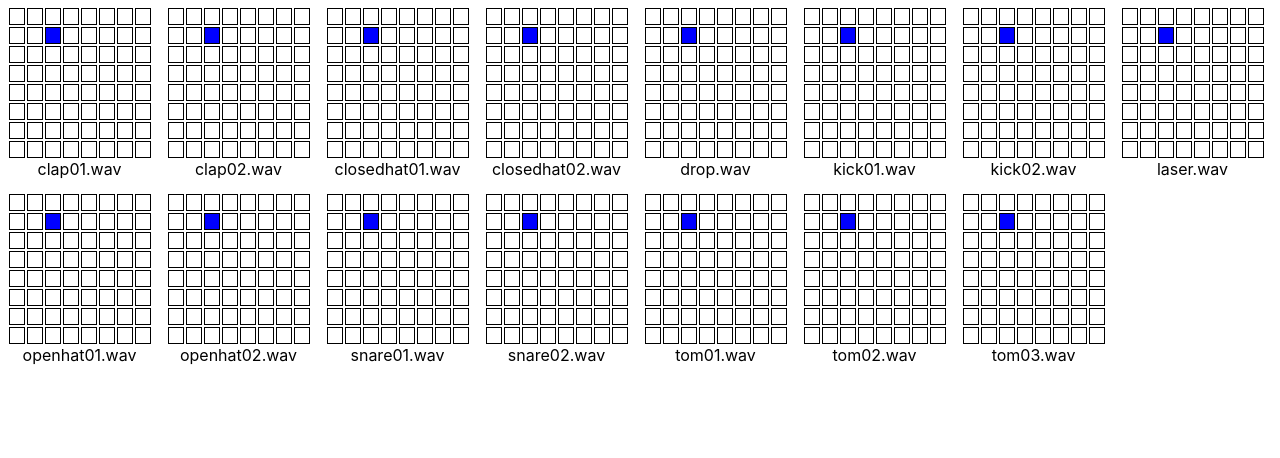
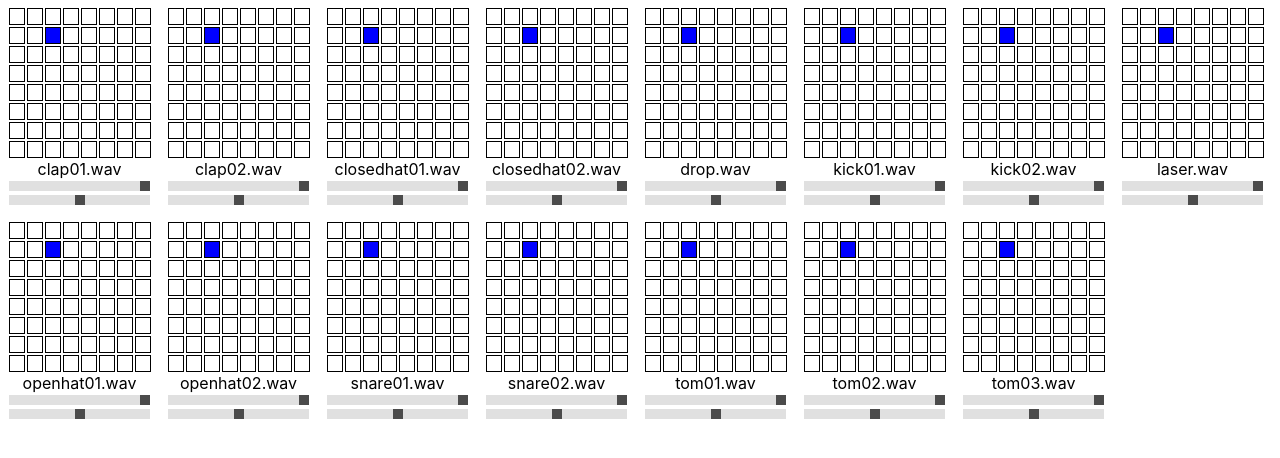
Before and after one commit to erikburt/TSequencer, a React (Create React App) app: page / in a window 1280 px wide. Shown: the top 458 px of the page. Built offline with nearby package versions, Linux system fonts and the light colour scheme; no server answers.

Commit message:
adding volume and panning sliders

```diff
--- a/src/components/sequencer.tsx
+++ b/src/components/sequencer.tsx
@@ -17,6 +17,8 @@ export interface SequencerState {
   steps: boolean[];
   toPlay: boolean;
   prevStep: number;
+  volume: number;
+  pan: number;
 
   /*
   audioFile: ...
@@ -36,7 +38,9 @@ class Sequencer extends React.Component<SequencerProps, SequencerState> {
       numSteps,
       steps,
       toPlay: false,
-      prevStep: this.props.step
+      prevStep: this.props.step,
+      volume: 100,
+      pan: 0
     };
 
     this.toggle = this.toggle.bind(this);
@@ -48,6 +52,16 @@ class Sequencer extends React.Component<SequencerProps, SequencerState> {
     this.setState({ steps });
   };
 
+  volumeChange = (e: React.ChangeEvent<HTMLInputElement>) => {
+    const volume = parseInt(e.currentTarget.value) || 100;
+    this.setState({ volume });
+  };
+
+  panChange = (e: React.ChangeEvent<HTMLInputElement>) => {
+    const pan = parseFloat(e.currentTarget.value) || 0;
+    this.setState({ pan });
+  };
+
   render() {
     let className = "sequencer";
 
@@ -57,7 +71,7 @@ class Sequencer extends React.Component<SequencerProps, SequencerState> {
     ) {
       className = "seqActive";
       this.setState({ prevStep: this.props.step });
-      this.props.audio.play();
+      this.props.audio.play(this.state.volume, this.state.pan);
     }
 
     return (
@@ -70,8 +84,26 @@ class Sequencer extends React.Component<SequencerProps, SequencerState> {
             toggleFunc={this.toggle}
           />
         ))}
-        {/* <h1>{this.props.audio.title}</h1> */}
         <span>{this.props.audio.filename}</span>
+        <input
+          className="slider"
+          type="range"
+          min="1"
+          max="100"
+          defaultValue="100"
+          id="volumeSlider"
+          onInput={this.volumeChange}
+        />
+        <input
+          className="slider"
+          type="range"
+          step=".1"
+          min="-1"
+          max="1"
+          defaultValue="0"
+          id="panSlider"
+          onChange={this.panChange}
+        />
       </div>
     );
   }
--- a/src/css/sequencer.css
+++ b/src/css/sequencer.css
@@ -13,3 +13,27 @@ div.sequencer {
 div.seqActive {
   background: red;
 }
+
+.slider {
+  -webkit-appearance: none;
+  width: 100%;
+  height: 10px;
+  background: #d3d3d3;
+  outline: none;
+  opacity: 0.7;
+  -webkit-transition: 0.2s;
+  transition: opacity 0.2s;
+}
+
+.slider::-webkit-slider-thumb {
+  -webkit-appearance: none;
+  appearance: none;
+  width: 10px;
+  height: 10px;
+  background: black;
+  cursor: pointer;
+}
+
+.slider:hover {
+  opacity: 1;
+}
--- a/src/tools/audioBufferWrapper.ts
+++ b/src/tools/audioBufferWrapper.ts
@@ -2,10 +2,18 @@ class AudioBufferWrapper {
   audioContext: AudioContext;
   filename: string;
   buffer: AudioBuffer | null = null;
+  gainNode: GainNode;
+  panNode: StereoPannerNode;
 
   constructor(audioContext: AudioContext, audioUrl: string) {
     this.audioContext = audioContext;
     this.filename = audioUrl.split("/").slice(-1)[0];
+
+    this.gainNode = audioContext.createGain();
+    this.panNode = audioContext.createStereoPanner();
+
+    this.panNode.connect(this.gainNode);
+    this.gainNode.connect(audioContext.destination);
 
     this.loadSound(audioUrl);
   }
@@ -30,14 +38,17 @@ class AudioBufferWrapper {
     request.send();
   }
 
-  play(): void {
+  play(volume: number, pan: number): void {
     if (this.buffer == null)
       console.error(`Buffer is null for ${this.filename}`);
+
+    this.gainNode.gain.value = volume / 100;
+    this.panNode.pan.value = pan;
 
     //TODO: Prepare a source node for play after one is played for the next iteration. To reduce latency when playing
     let source = this.audioContext.createBufferSource();
     source.buffer = this.buffer;
-    source.connect(this.audioContext.destination);
+    source.connect(this.panNode);
     source.start(0);
   }
 }
```
Also changed, not shown: 1 other file (tests, documents, lock files or other folders).
